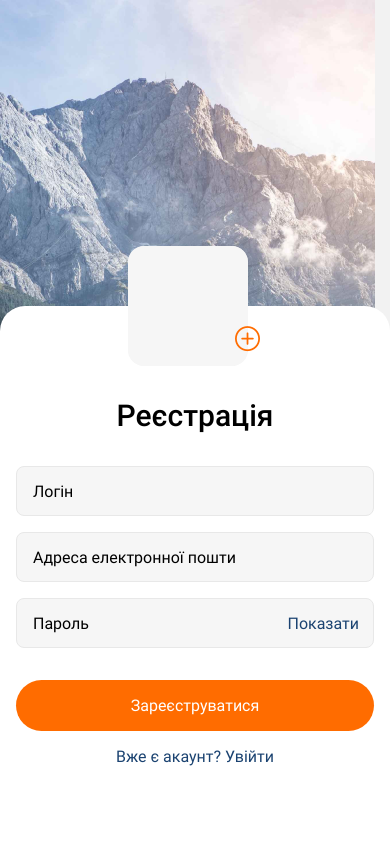
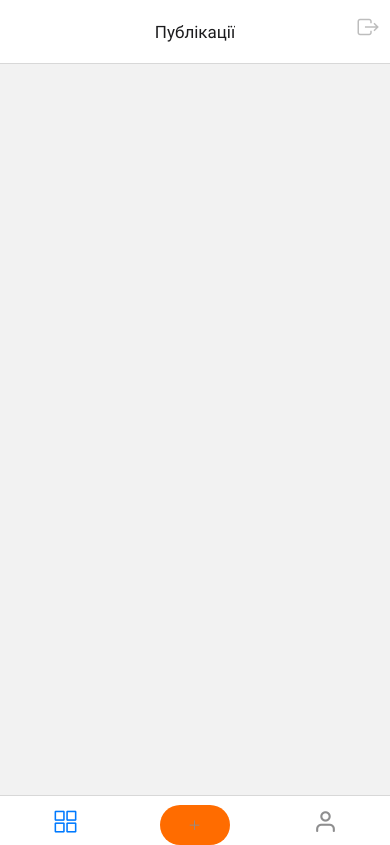
Before and after one commit to IrynkaKol/react-native-project, a React Native app: screen /Posts in a window 390 px wide. Built offline with nearby package versions, Linux system fonts and the light colour scheme.

Commit message:
update phoro and location

```diff
--- a/App.js
+++ b/App.js
@@ -15,7 +15,7 @@ import { useFonts } from "expo-font";
 
 export default function App() {
   const [iasReady, setIasReady] = useState(false);
-  const routing = useRoute(null); // true
+  const routing = useRoute(true); // true null
   const [fontsLoaded] = useFonts({
     "Roboto-Regular": require("./assets/fonts/Roboto-Regular.ttf"),
     "Roboto-Medium": require("./assets/fonts/Roboto-Medium.ttf"),
--- a/Screens/auth/LoginScreen.js
+++ b/Screens/auth/LoginScreen.js
@@ -26,7 +26,7 @@ export const LoginScreen = ({}) => {
 
   const keyboardHide = () => {
     setIsShowKeybord(false);
-    navigation.navigate("Home")
+    //navigation.navigate("Home")
     Keyboard.dismiss();
     console.log(state);
     setState(initialState);
--- a/Screens/auth/RegistrationScreen.js
+++ b/Screens/auth/RegistrationScreen.js
@@ -35,7 +35,7 @@ export const RegistrationScreen = ({}) => {
     Keyboard.dismiss();
     console.log(state);
     setState(initialState);
-     navigation.navigate("Home")
+     // navigation.navigate("Home")
   };
   const pickImageAsync = async () => {
     let result = await ImagePicker.launchImageLibraryAsync({
--- a/Screens/mainScreen/CreatePostsScreen.js
+++ b/Screens/mainScreen/CreatePostsScreen.js
@@ -8,40 +8,39 @@ import {
   TextInput,
 } from "react-native";
 import { Camera } from "expo-camera";
-import * as Location from 'expo-location';
+import * as Location from "expo-location";
 
-export const CreatePostsScreen = ({navigation}) => {
-  const cameraIcon = require("../../assets/icons/camera.png");
+import { EvilIcons, MaterialIcons } from "@expo/vector-icons";
+
+export const CreatePostsScreen = ({ navigation }) => {
   const [camera, setCamera] = useState(null);
   const [photo, setPhoto] = useState(null);
 
   const takePhoto = async () => {
     const photo = await camera.takePictureAsync();
-    const location = await Location.getCurrentPositionAsync()
-    console.log('latitude', location.coords.latitude)
-    console.log('longitude', location.coords.longitude)
-    // console.log("camera", photo.uri);
+    // const location = await Location.getCurrentPositionAsync()
+    // console.log('latitude', location.coords.latitude)
+    // console.log('longitude', location.coords.longitude)
+    console.log("camera", photo.uri);
     setPhoto(photo.uri); // зберігаємо посилання на нашу фото
     console.log("photo", photo);
-
   };
   const sendPhoto = () => {
-    navigation.navigate('Home', {photo})
+    navigation.navigate("Home", { photo });
     // console.log("navigation", navigation);
   };
-  useEffect(() => {
-    (async () => {
+  // useEffect(() => {
+  //   (async () => {
 
-      let { status } = await Location.requestForegroundPermissionsAsync();
-      console.log('status', status)
-      if (status !== 'granted') {
-        setErrorMsg('Permission to access location was denied');
-        return;
-      }
+  //     let { status } = await Location.requestForegroundPermissionsAsync();
+  //     console.log('status', status)
+  //     if (status !== 'granted') {
+  //       setErrorMsg('Permission to access location was denied');
+  //       return;
+  //     }
 
-
-    })();
-  }, []);
+  //   })();
+  // }, []);
 
   return (
     <View style={styles.container}>
@@ -52,8 +51,6 @@ export const CreatePostsScreen = ({navigation}) => {
               <Image
                 source={{ uri: photo }}
                 style={{
-                  height: 200,
-                  width: 200,
                   borderColor: "#fff",
                   borderWidth: 1,
                   borderRadius: 8,
@@ -62,7 +59,21 @@ export const CreatePostsScreen = ({navigation}) => {
             </View>
           )}
           <TouchableOpacity onPress={takePhoto}>
-            <Image source={cameraIcon} style={{ width: 60, height: 60 }} />
+            <View
+              style={{
+                borderWidth: 1,
+                borderColor: "#ffffff",
+                borderRadius: 50,
+                backgroundColor: "#fff",
+                height: 60,
+                width: 60,
+                position: "relative",
+              }}
+            >
+              <View style={{ position: "absolute", top: 18, right: 18 }}>
+                <MaterialIcons name="photo-camera" size={24} color="#BDBDBD" />
+              </View>
+            </View>
           </TouchableOpacity>
         </Camera>
 
@@ -79,7 +90,10 @@ export const CreatePostsScreen = ({navigation}) => {
       </View>
       <View style={{ gap: 16 }}>
         <TextInput style={styles.input} placeholder="Назва..." />
+        <View style={{ flexDirection: 'row', alignItems: 'center' }}>
+        <EvilIcons name="location" size={24} color="black" />
         <TextInput style={styles.input} placeholder="Місцевість..." />
+        </View>
       </View>
       <TouchableOpacity onPress={sendPhoto} style={styles.publishedButton}>
         <Text style={styles.publishedTitleButton}>Опубліковати</Text>
--- a/Screens/mainScreen/PostsScreen.js
+++ b/Screens/mainScreen/PostsScreen.js
@@ -11,7 +11,8 @@ const NestedScreens = createStackNavigator();
 export const PostsScreen = () => {
   return (
     <NestedScreens.Navigator>
-      <NestedScreens.Screen name="Home" component={Home}/>
+      <NestedScreens.Screen name="Home" component={Home}  options={{headerShown: false
+          }}/>
       <NestedScreens.Screen name="Comments" component={CommentsScreen }/>
       <NestedScreens.Screen name="Map" component={MapScreen}/>
     </NestedScreens.Navigator>
--- a/Screens/nestedScreens/Home.js
+++ b/Screens/nestedScreens/Home.js
@@ -1,5 +1,6 @@
 import { useEffect, useState } from "react";
-import { View, Text, StyleSheet, FlatList, Image, Button } from "react-native";
+import { View, Text, StyleSheet, FlatList, Image, Button, TouchableOpacity } from "react-native";
+import { EvilIcons } from '@expo/vector-icons';
 
 // const Tab = createBottomTabNavigator();
 
@@ -24,15 +25,19 @@ export const Home = ({ route, navigation }) => {
               source={{ uri: item.photo }}
               style={{ width: 200, height: 200 }}
             />
+
+      <TouchableOpacity onPress={() => navigation.navigate("Comments")}>
+
+        <EvilIcons name="comment" size={24} color="#BDBDBD" />
+        </TouchableOpacity>
+        <TouchableOpacity onPress={() => navigation.navigate("Map")}>
+        <EvilIcons name="location" size={24} color="#BDBDBD" />
+        </TouchableOpacity>
           </View>
 
         )}
       />
-      <Button title="go to map" onPress={() => navigation.navigate("Map")} />
-      <Button
-        title="go to Comments"
-        onPress={() => navigation.navigate("Comments")}
-      />
+
     </View>
   );
 };
--- a/router.js
+++ b/router.js
@@ -8,14 +8,13 @@ const Tab = createBottomTabNavigator();
 
 import { RegistrationScreen } from "./Screens/auth/RegistrationScreen";
 import { LoginScreen } from "./Screens/auth/LoginScreen";
- import { Home } from "./Screens/nestedScreens/Home";
+import { Home } from "./Screens/nestedScreens/Home";
 import { PostsScreen } from "./Screens/mainScreen/PostsScreen";
 import { CreatePostsScreen } from "./Screens/mainScreen/CreatePostsScreen";
 import { ProfileScreen } from "./Screens/mainScreen/ProfileScreen";
-import { Ionicons, Feather } from "@expo/vector-icons";
+import { Ionicons, AntDesign, Feather } from "@expo/vector-icons";
 
 export const useRoute = (isAuth) => {
-  const newIcon = require("./assets/icons/new.png");
   if (!isAuth) {
     return (
       <MainStack.Navigator initialRouteName="Registration">
@@ -29,37 +28,6 @@ export const useRoute = (isAuth) => {
           component={LoginScreen}
           options={{ headerShown: false }}
         />
-        <MainStack.Screen name="Home" component={Home}
-         options={{
-          tabBarLabel: "",
-
-          headerStyle: {
-            backgroundColor: "#FFFFFF",
-          },
-          headerTitle: "Публікації",
-          headerTitleAlign: "center",
-
-          headerTitleStyle: {
-            fontFamily: "Roboto-Regular",
-            fontSize: 17,
-            lineHeight: 22,
-          },
-
-          headerRight: () => (
-            <TouchableOpacity style={{ marginRight: 10, marginBottom: 10 }}>
-              <Ionicons name="exit-outline" size={24} color="#BDBDBD" />
-              {/* <MaterialIcons name="logout" size={24} color="#BDBDBD" /> */}
-            </TouchableOpacity>
-          ),
-          tabBarIcon: ({ focused, size, color }) => {
-            return (
-              <View style={{ width: 24, height: 24 }}>
-                <Ionicons name="ios-grid-outline" size={size} color="#212121" />
-              </View>
-            );
-          },
-        }} />
-
       </MainStack.Navigator>
     );
   }
@@ -100,7 +68,7 @@ export const useRoute = (isAuth) => {
           tabBarIcon: ({ focused, size, color }) => {
             return (
               <View style={{ width: 24, height: 24 }}>
-                <Ionicons name="ios-grid-outline" size={size} color="#212121" />
+                <Ionicons name="ios-grid-outline" size={size} color={color} />
               </View>
             );
           },
@@ -113,8 +81,19 @@ export const useRoute = (isAuth) => {
           tabBarLabel: "",
           tabBarIcon: ({ focused, size, color }) => {
             return (
-              <View style={{ paddingTop: 9 }}>
-                <Image source={newIcon} style={{ width: 70, height: 40 }} />
+              <View
+                style={{
+                  borderRadius: 50,
+                  backgroundColor: "#FF6C00",
+                  width: 70,
+                  height: 40,
+                  position: "relative",
+                  marginTop: 9
+                }}
+              >
+                <View style={{ position: "absolute", top: 14, right: 29 }}>
+                  <AntDesign name="plus" size={13} color={color} />
+                </View>
               </View>
             );
           },
@@ -128,7 +107,7 @@ export const useRoute = (isAuth) => {
           tabBarIcon: ({ focused, size, color }) => {
             return (
               <View style={{ width: 24, height: 24 }}>
-                <Feather name="user" size={size} color="#212121" />
+                <Feather name="user" size={size} color={color} />
               </View>
             );
           },
```
Also changed, not shown: assets/icons/camera.png (deleted).
